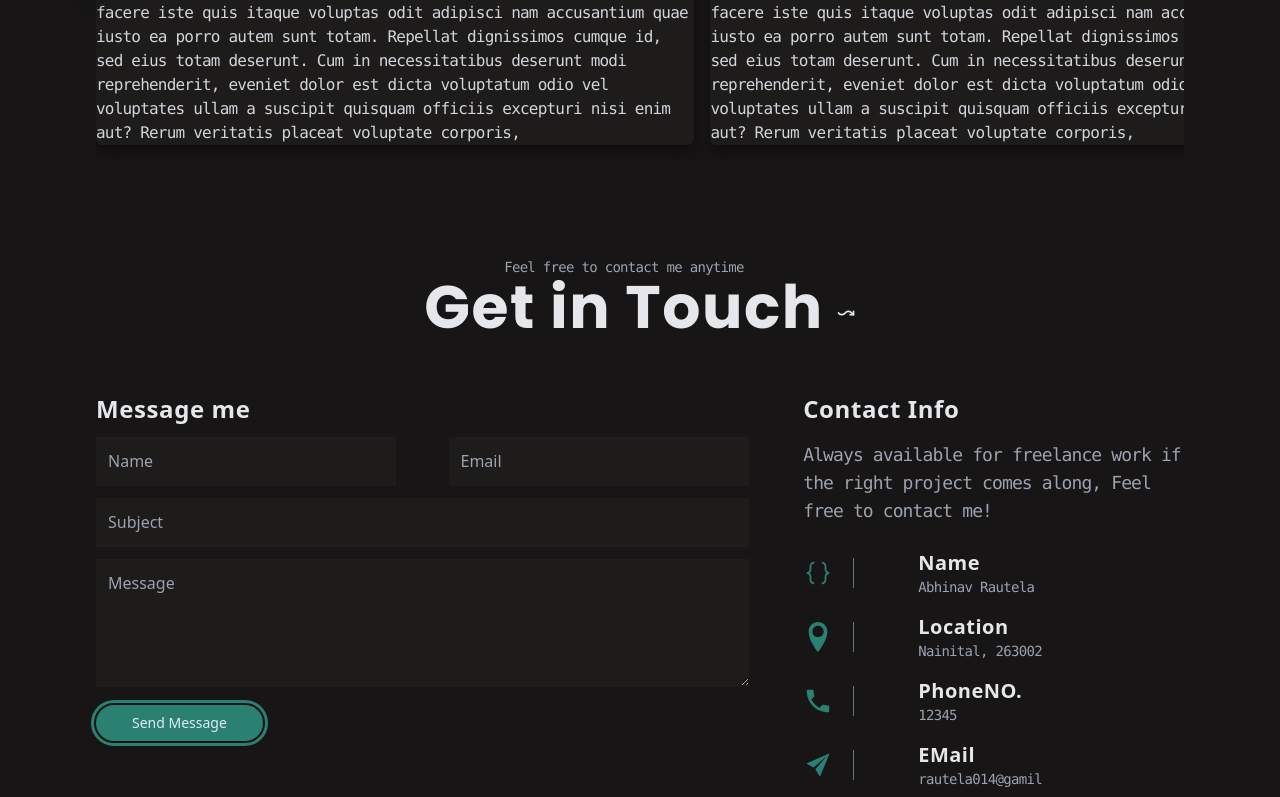
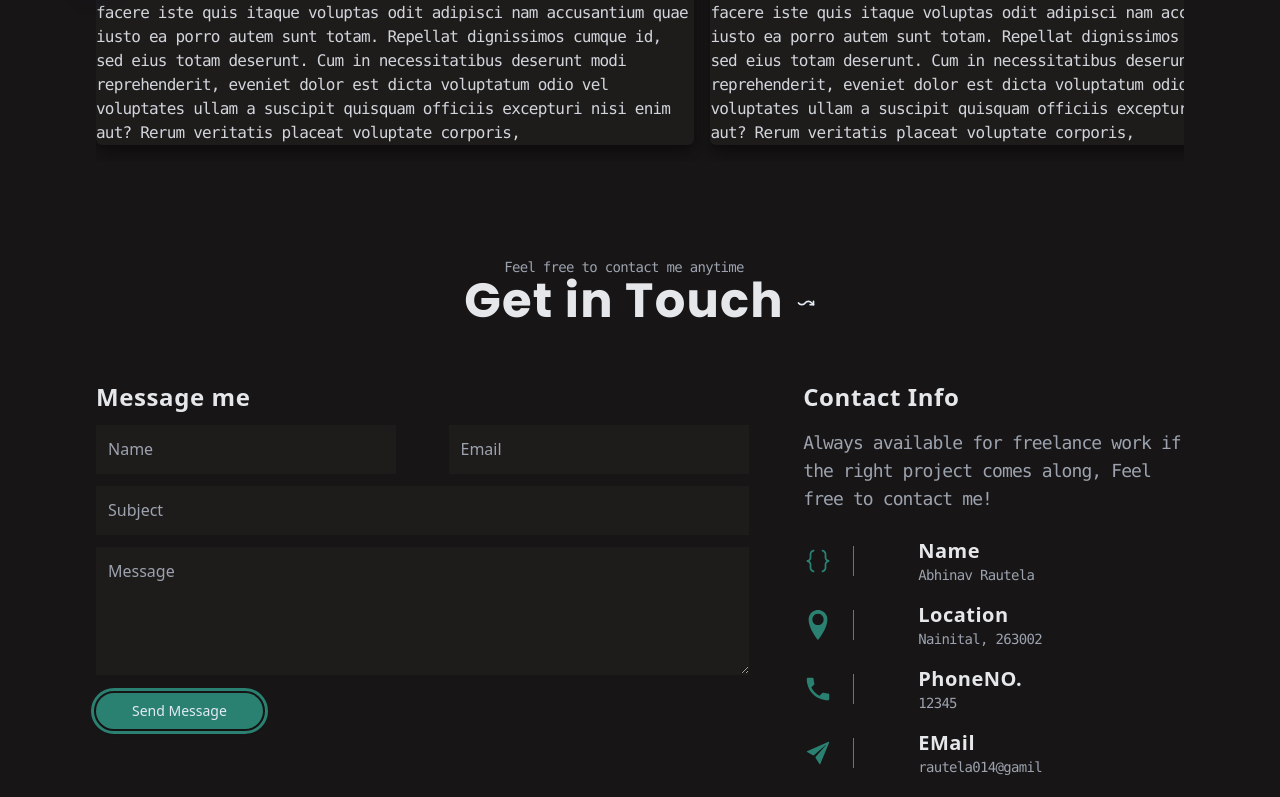
Before and after one commit to abhinavrautela/Portfolio_react, a React (Vite) app: page / in a window 1280 px wide. Shown: the part 2180-2977 px from the top of the page. Built offline with nearby package versions, Linux system fonts and the light colour scheme.

Commit message:
edit headings

```diff
--- a/src/ContactMe.jsx
+++ b/src/ContactMe.jsx
@@ -11,13 +11,13 @@ const ContactMe = () => {
   return (
     <div id="contact" className="w-[100%] flex flex-col items-center  px-5 sm:px-24 pt-24 ">
       <div className="flex items-center space-x-3">
-        <div className="text-center">
-          <p className="tracking-tighter text-xs sm:text-sm">
+        <div >
+          <p className="tracking-tighter text-center text-xs sm:text-sm">
             Feel free to contact me anytime
           </p>
-          <h1>Get in Touch</h1>
+          <h1 className="text-4xl sm:text-5xl">Get in Touch</h1>
         </div>
-        <div className="mt-8">
+        <div className="mt-6">
           <TbArrowWaveRightDown size={20} />
         </div>
       </div>
```
